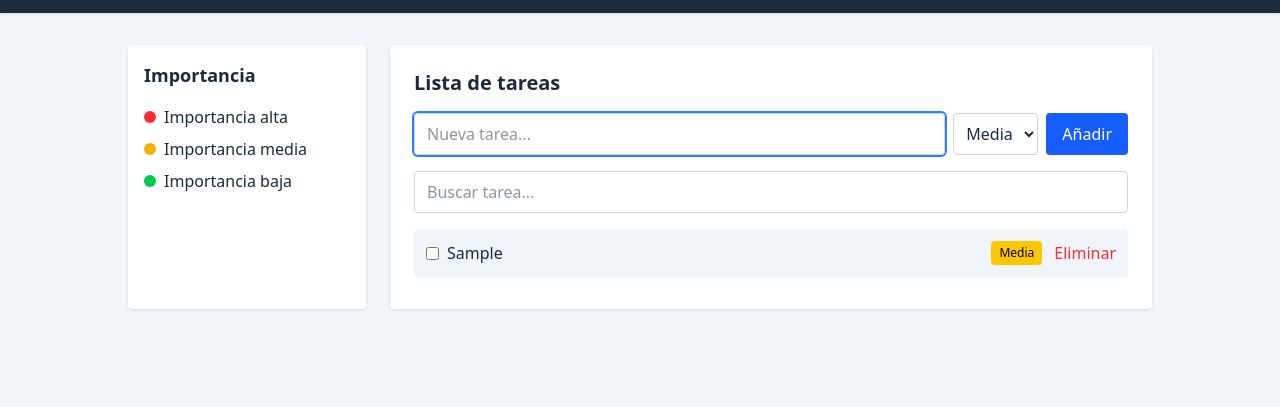
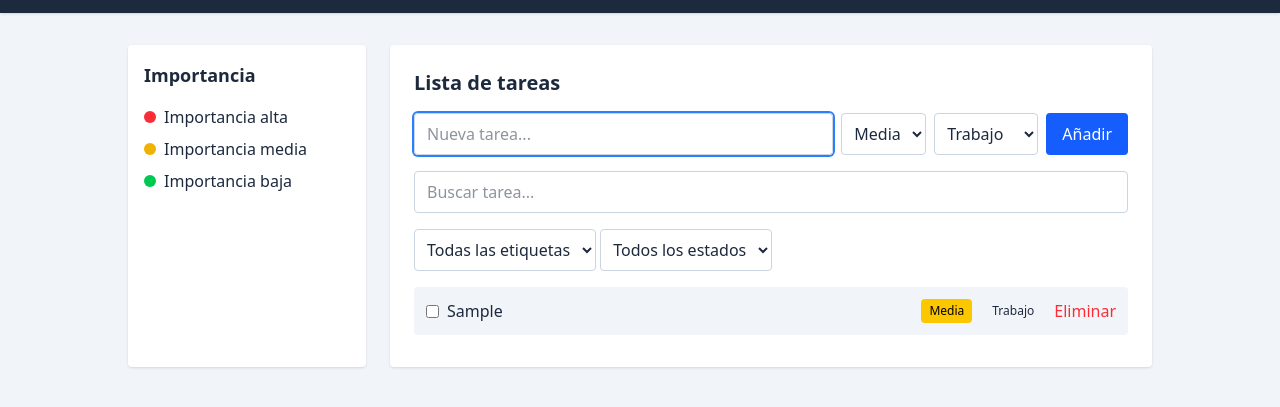
Before and after one commit to 00MiguelMM/taskflow-project, a website: page index.html in a window 1280 px wide. Both pictures are taken after typing "Sample" into the empty fields and a click on the button "Añadir". Shown: the part 59-466 px from the top of the page. Drawn offline with Linux system fonts and the light colour scheme.

Commit message:
feat: añadir sistema de etiquetas y filtros (texto, categoría y estado)

```diff
--- a/app.js
+++ b/app.js
@@ -52,8 +52,11 @@ function loadTasks() {
 const form = document.getElementById("task-form");
 const input = document.getElementById("task-input");
 const prioritySelect = document.getElementById("task-priority");
+const categorySelect = document.getElementById("task-category");
 const list = document.getElementById("task-list");
 const search = document.getElementById("task-search");
+const filterCategory = document.getElementById("filter-category");
+const filterStatus = document.getElementById("filter-status");
 
 /**
  * Crea y añade al DOM una tarjeta visual para representar una tarea.
@@ -118,6 +121,9 @@ function createTaskCard(task) {
   const priorityTag = document.createElement("span");
   priorityTag.className = priority.class;
   priorityTag.textContent = priority.label;
+  const categoryTag = document.createElement("span");
+  categoryTag.className = "bg-blue-200 text-slate-800 px-2 py-1 rounded text-xs";
+  categoryTag.textContent = task.category || "Sin categoría";
 
   const deleteButton = document.createElement("button");
   deleteButton.className = "text-red-500 hover:text-red-700 font-medium";
@@ -153,6 +159,7 @@ function createTaskCard(task) {
   leftSide.appendChild(title);
 
   metaBar.appendChild(priorityTag);
+  metaBar.appendChild(categoryTag);
   metaBar.appendChild(deleteButton);
 
   card.appendChild(leftSide);
@@ -170,10 +177,29 @@ function createTaskCard(task) {
  */
 function applyFilter() {
   const q = search.value.trim().toLowerCase();
+  const selectedCategory = filterCategory.value;
+  const selectedStatus = filterStatus.value;
 
   for (const card of list.children) {
     const text = card.querySelector("h3")?.textContent.toLowerCase() || "";
-    card.style.display = text.includes(q) ? "" : "none";
+    const taskId = card.dataset.id;
+    const task = tasks.find((t) => t.id === taskId);
+
+    if (!task) {
+      card.style.display = "none";
+      continue;
+    }
+
+    const matchesText = text.includes(q);
+    const matchesCategory =
+      selectedCategory === "all" || task.category === selectedCategory;
+    const matchesStatus =
+      selectedStatus === "all" ||
+      (selectedStatus === "completed" && task.completed) ||
+      (selectedStatus === "pending" && !task.completed);
+
+    card.style.display =
+      matchesText && matchesCategory && matchesStatus ? "" : "none";
   }
 }
 
@@ -192,6 +218,7 @@ form.addEventListener("submit", (e) => {
   }
 
   const priority = prioritySelect.value;
+  const category = categorySelect.value;
 
   if (!priority || !["high", "medium", "low"].includes(priority)) {
     alert("Por favor selecciona una prioridad válida.");
@@ -206,6 +233,7 @@ form.addEventListener("submit", (e) => {
         : String(Date.now()),
     text: text,
     priority: priority,
+    category: category,
     completed: false,
   };
 
@@ -231,6 +259,8 @@ for (const task of tasks) {
 }
 
 search.addEventListener("input", applyFilter);
+filterCategory.addEventListener("change", applyFilter);
+filterStatus.addEventListener("change", applyFilter);
 
 // Botón para cambiar entre modo claro y oscuro
 const toggle = document.getElementById("theme-toggle");
--- a/index.html
+++ b/index.html
@@ -65,6 +65,15 @@
         <option value="low">Baja</option>
       </select>
 
+      <select
+        id="task-category"
+      class="border border-slate-300 rounded px-2 py-2 focus:outline-none focus:ring-2 focus:ring-blue-500 transition"
+>
+        <option value="Trabajo">Trabajo</option>
+        <option value="Personal">Personal</option>
+        <option value="Urgente">Urgente</option>
+      </select>
+
       <button
         type="submit"
         class="bg-blue-600 text-white px-4 py-2 rounded hover:bg-blue-700 transition"
@@ -81,6 +90,19 @@
       class="w-full border border-slate-300 rounded px-3 py-2 mb-4 focus:outline-none focus:ring-2 focus:ring-blue-500 transition"
 />
 
+<select id="filter-category" class="border border-slate-300 rounded px-2 py-2 mb-2">
+  <option value="all">Todas las etiquetas</option>
+  <option value="Trabajo">Trabajo</option>
+  <option value="Personal">Personal</option>
+  <option value="Urgente">Urgente</option>
+</select>
+
+<select id="filter-status" class="border border-slate-300 rounded px-2 py-2 mb-4">
+  <option value="all">Todos los estados</option>
+  <option value="pending">Pendientes</option>
+  <option value="completed">Completadas</option>
+</select>
+
     <div id="task-list" class="space-y-2"></div>
 
   </section>
```
